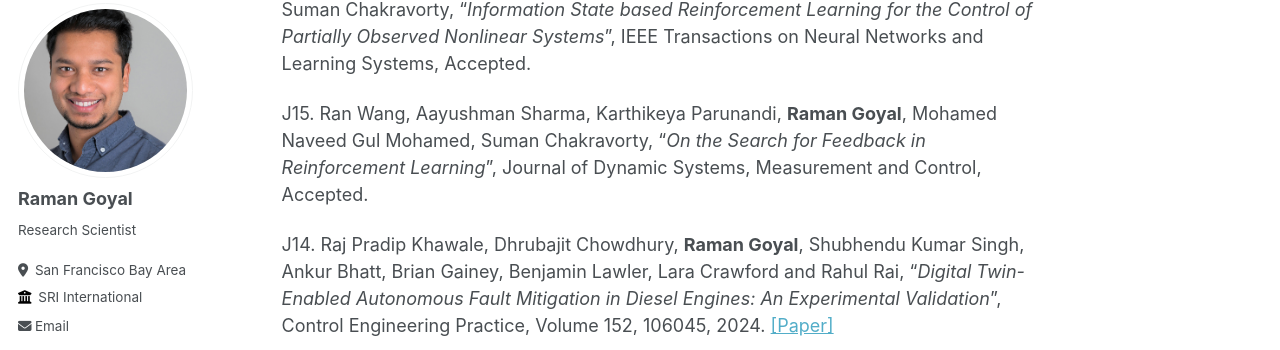
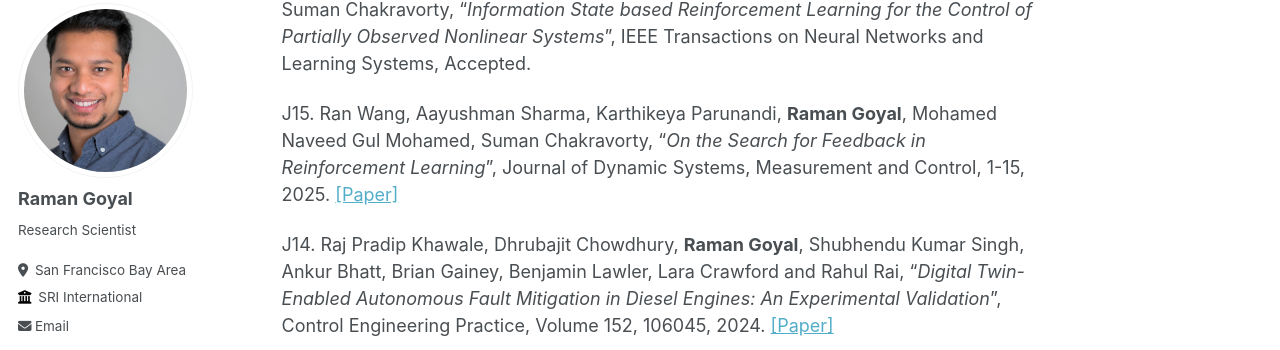
Before and after one commit to ramaniitrgoyal92/ramaniitrgoyal92.github.io, a Jekyll site: the page built from _pages/publications.md, in a window 1280 px wide and 900 px high, scrolled down 4750 px. Shown: the part 103-453 px from the top of the window. Built offline with Jekyll 4.4.1, drawn with Linux system fonts in a browser that asks for light colours; some web fonts are replaced.

Commit message:
updated paper

```diff
--- a/_pages/publications.md
+++ b/_pages/publications.md
@@ -151,8 +151,8 @@ Peer-reviewed Journal Articles
 ------
 J16. **Raman Goyal**, Mohamed Naveed Gul Mohamed, Ran Wang, Aayushman Sharma, Suman Chakravorty, "_Information State based Reinforcement Learning for the Control of Partially Observed Nonlinear Systems_",  IEEE Transactions on Neural Networks and Learning Systems, Accepted.
 
-J15. Ran Wang, Aayushman Sharma, Karthikeya Parunandi, **Raman Goyal**, Mohamed Naveed Gul Mohamed, Suman Chakravorty, "_On the Search for Feedback in Reinforcement Learning_", Journal of Dynamic Systems, Measurement and Control, Accepted.
-
+J15. Ran Wang, Aayushman Sharma, Karthikeya Parunandi, **Raman Goyal**, Mohamed Naveed Gul Mohamed, Suman Chakravorty, "_On the Search for Feedback in Reinforcement Learning_", Journal of Dynamic Systems, Measurement and Control, 1-15, 2025.
+[[Paper]](https://doi.org/10.1115/1.4068705)
 
 J14. Raj Pradip Khawale, Dhrubajit Chowdhury, **Raman Goyal**, Shubhendu Kumar Singh, Ankur Bhatt, Brian Gainey, Benjamin Lawler, Lara Crawford and Rahul Rai, "_Digital Twin-Enabled Autonomous Fault Mitigation in Diesel Engines: An Experimental Validation_", Control Engineering Practice, Volume 152, 106045, 2024. [[Paper]](https://doi.org/10.1016/j.conengprac.2024.106045)
 
```
